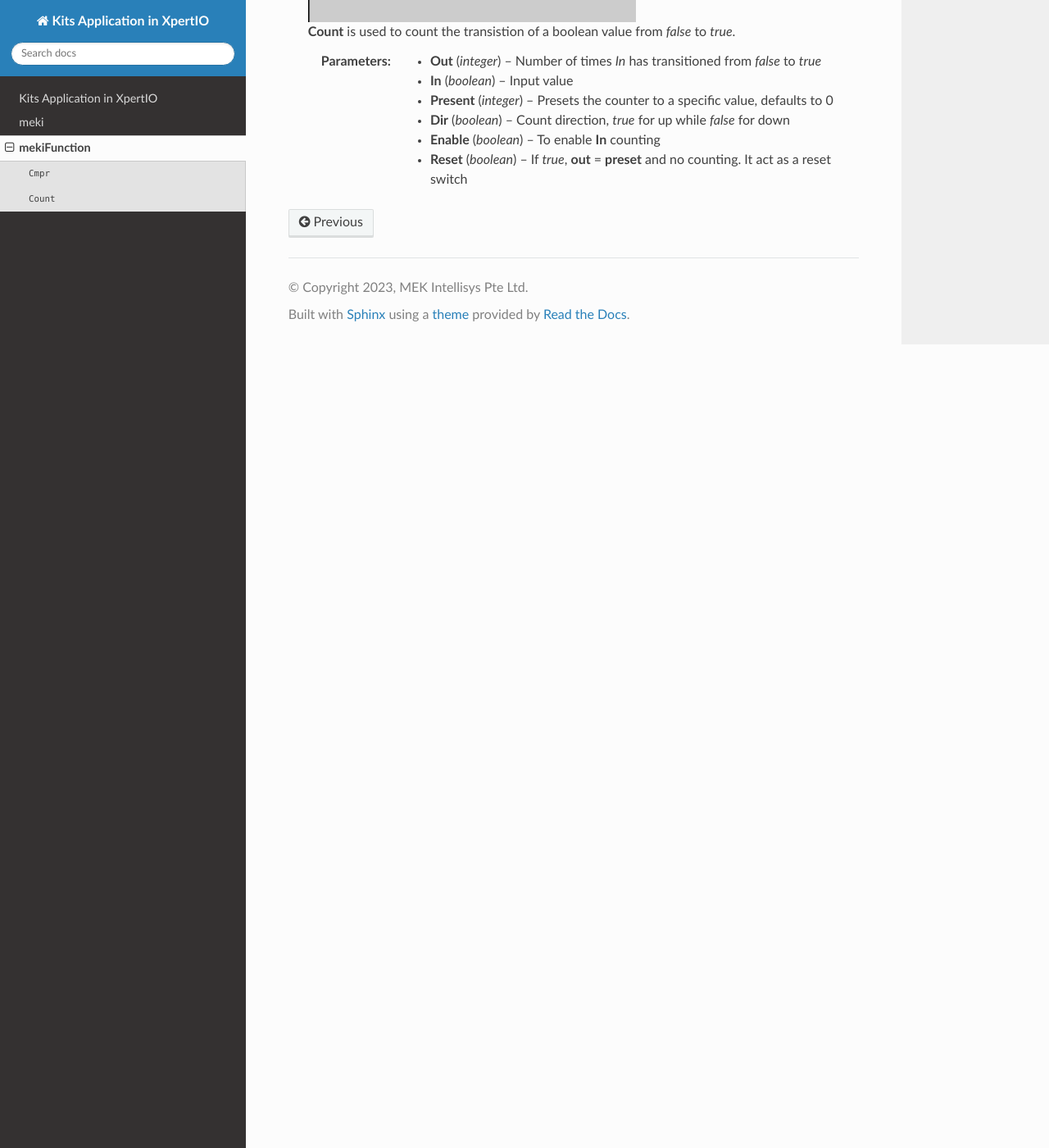
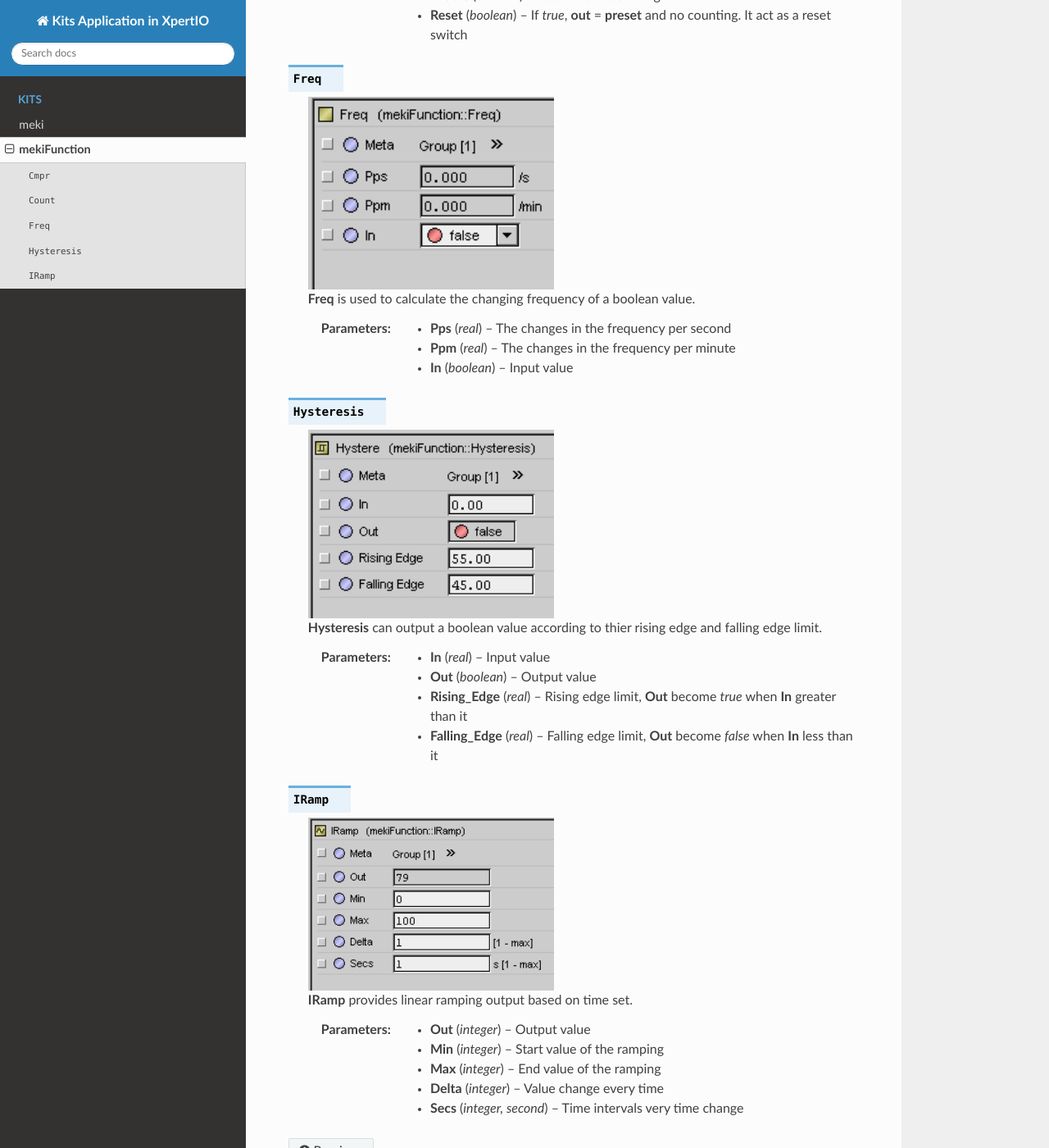
Before and after one commit to sk-teh/docs, a Sphinx documentation site: the page built from docs/source/mekiFunction.rst, in a window 1280 px wide and 1400 px high, scrolled down 1093 px. Shown: the whole window at 82% size. Built offline with Sphinx 7.4.7 and the Read the Docs theme 2.0.0, drawn with Linux system fonts in a browser that asks for light colours.

Commit message:
Add files via upload

```diff
--- a/docs/source/meki.rst
+++ b/docs/source/meki.rst
@@ -4,7 +4,7 @@
 .. py:data:: xpertioPlatformService
 
     .. image:: _static/xpertioPlatformService.png
-        :width: 400
+        :width: 300
         :alt: xpertioPlatformService component
 
     **xpertioPlatformService** is a component where it gets the platform identifier which defines how this device should be provisioned.
--- a/docs/source/mekiFunction.rst
+++ b/docs/source/mekiFunction.rst
@@ -1,10 +1,10 @@
 mekiFunction
 ============
 
-.. py:data:: Cmpr
+.. py:attribute:: Cmpr
 
     .. image:: _static/cmpr.png
-        :width: 400
+        :width: 300
         :alt: Compare component
 
     **Cmpr** is used to compare two input values.
@@ -20,10 +20,10 @@
     :param Y: Input value
     :type Y: real
 
-.. py:data:: Count
+.. py:attribute:: Count
 
     .. image:: _static/count.png
-        :width: 400
+        :width: 300
         :alt: Count component
 
     **Count** is used to count the transistion of a boolean value from *false* to *true*.
@@ -40,3 +40,54 @@
     :type Enable: boolean
     :param Reset: If *true*, **out** = **preset** and no counting. It act as a reset switch
     :type Reset: boolean
+
+.. py:attribute:: Freq
+
+    .. image:: _static/freq.png
+        :width: 300
+        :alt: Frequency component
+
+    **Freq** is used to calculate the changing frequency of a boolean value.
+
+    :param Pps: The changes in the frequency per second
+    :type Pps: real
+    :param Ppm: The changes in the frequency per minute
+    :type Ppm: real
+    :param In: Input value
+    :type In: boolean
+
+.. py:attribute:: Hysteresis
+
+    .. image:: _static/hysteresis.png
+        :width: 300
+        :alt: Hysteresis component
+
+    **Hysteresis** can output a boolean value according to thier rising edge and falling edge limit.
+
+    :param In: Input value
+    :type In: real
+    :param Out: Output value
+    :type Out: boolean
+    :param Rising_Edge: Rising edge limit, **Out** become *true* when **In** greater than it
+    :type Rising_Edge: real
+    :param Falling_Edge: Falling edge limit, **Out** become *false* when **In** less than it
+    :type Falling_Edge: real
+
+.. py:attribute:: IRamp
+
+    .. image:: _static/iramp.png
+        :width: 300
+        :alt: IRamp component
+
+    **IRamp** provides linear ramping output based on time set.
+
+    :param Out: Output value
+    :type Out: integer
+    :param Min: Start value of the ramping
+    :type Min: integer
+    :param Max: End value of the ramping
+    :type Max: integer
+    :param Delta: Value change every time
+    :type Delta: integer
+    :param Secs: Time intervals very time change
+    :type Secs: integer, second
```
Also changed, not shown: other parts of docs/source/meki.rst (+2 -2 lines), docs/source/conf.py (+15 -1 lines), docs/source/index.rst (+1 -33 lines), docs/source/_static/MEK-i (new 2018).svg (added), docs/source/_static/cmpr (Custom).png (added).
